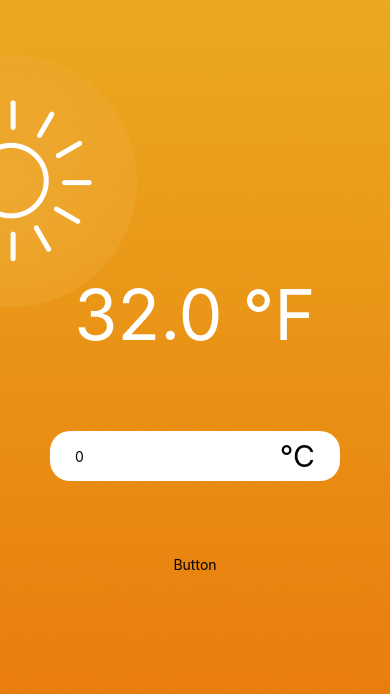
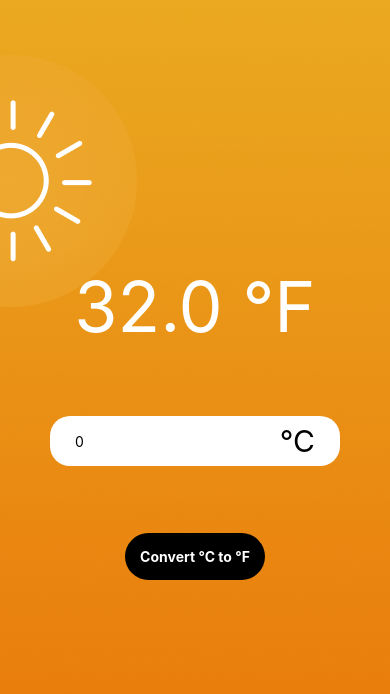
Before and after one commit to mike242424/temperature-convertor, a React Native app: screen / in a window 390 px wide. Shown: the top 694 px of the page. Built offline with nearby package versions, Linux system fonts and the light colour scheme.

Commit message:
added switching between celsius and fahrenheit functionality

```diff
--- a/App.js
+++ b/App.js
@@ -1,13 +1,16 @@
-import { Text, View, ImageBackground } from 'react-native';
+import { View, ImageBackground } from 'react-native';
 import { SafeAreaProvider, SafeAreaView } from 'react-native-safe-area-context';
 import { style } from './App.style';
 import Input from './conponents/Input/Input';
 import { useState } from 'react';
 import DisplayTemperature from './conponents/DisplayTemperature/DisplayTemperature';
+import Button from './conponents/Button/Button';
+import { UNITS } from './utils/temperature';
 
 const App = () => {
   const [inputValue, setInputValue] = useState(0);
-  const [unit, setUnit] = useState('°C');
+  const [unit, setUnit] = useState(UNITS.celsius);
+
   return (
     <ImageBackground
       style={style.backgroundImage}
@@ -22,7 +25,7 @@ const App = () => {
               onSetInputValue={setInputValue}
               unit={unit}
             />
-            <Text>Button</Text>
+            <Button unit={unit} onSetUnit={setUnit} />
           </View>
         </SafeAreaView>
       </SafeAreaProvider>
--- /dev/null
+++ b/conponents/Button/Button.jsx
@@ -0,0 +1,21 @@
+import { Text, TouchableOpacity } from 'react-native';
+import { style } from './Button.style';
+import { UNITS } from '../../utils/temperature';
+
+const Button = ({ unit, onSetUnit }) => {
+  function changeUnit() {
+    return unit === UNITS.celsius
+      ? onSetUnit(UNITS.fahrenheit)
+      : onSetUnit(UNITS.celsius);
+  }
+  return (
+    <TouchableOpacity style={style.button} onPress={changeUnit}>
+      <Text style={style.buttonText}>
+        Convert {unit === UNITS.celsius ? UNITS.celsius : UNITS.fahrenheit} to{' '}
+        {unit === UNITS.celsius ? UNITS.fahrenheit : UNITS.celsius}
+      </Text>
+    </TouchableOpacity>
+  );
+};
+
+export default Button;
--- /dev/null
+++ b/conponents/Button/Button.style.js
@@ -0,0 +1,13 @@
+import { StyleSheet } from 'react-native';
+
+export const style = StyleSheet.create({
+  button: {
+    backgroundColor: 'black',
+    padding: 15,
+    borderRadius: 30,
+  },
+  buttonText: {
+    color: 'white',
+    fontWeight: 'bold',
+  },
+});
```
